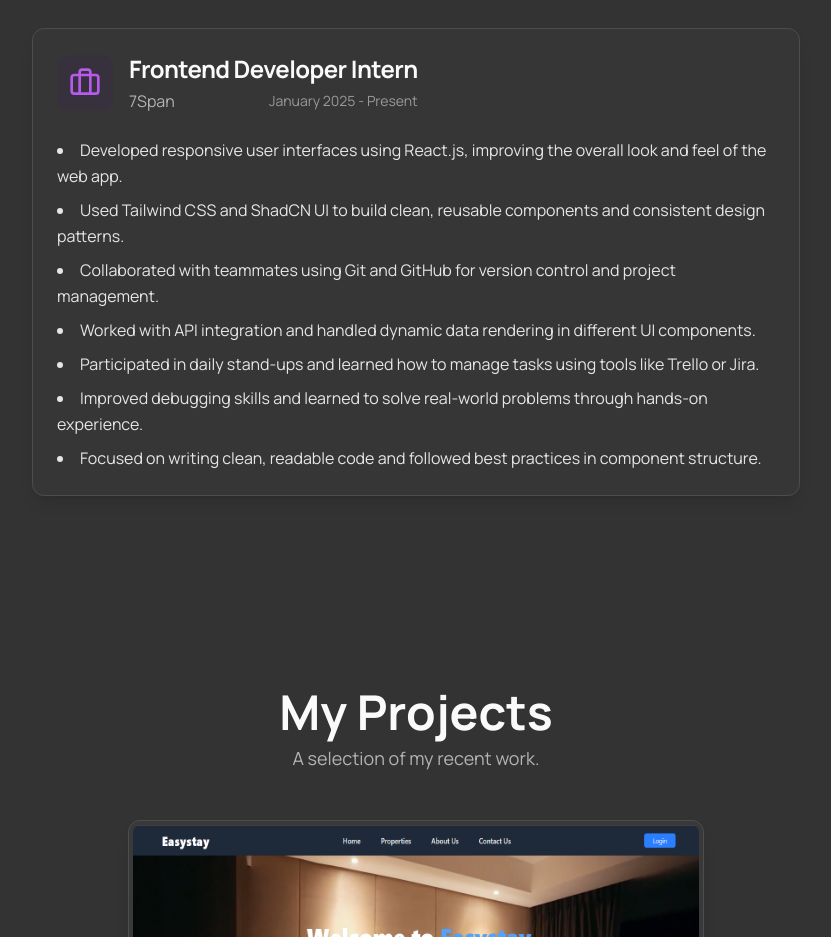
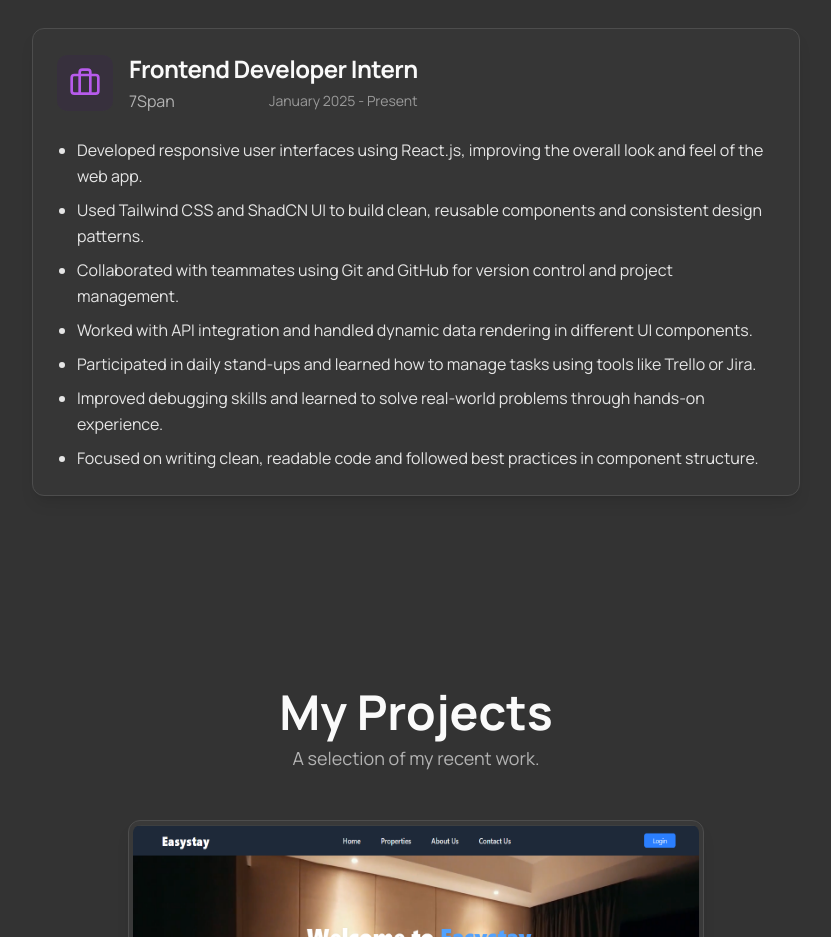
Before and after one commit to dhruvpanchal-271103/Dhruv-Portfolio, a Next.js app: page / in a window 1280 px wide. Shown: the part 2660-3597 px from the top of the page, without its empty margins (224-1055 px from the left). Built offline with nearby package versions, Linux system fonts and the light colour scheme.

Commit message:
in details alignment are not fixed

```diff
--- a/src/components/sections/experience-section.tsx
+++ b/src/components/sections/experience-section.tsx
@@ -32,7 +32,7 @@ export default function ExperienceSection() {
       </div>
 
       <div className="max-w-3xl mx-auto">
-        <div className="space-y-12"> {/* Increased spacing between cards */}
+        <div className="space-y-12">
           {workExperience.map((exp, index) => (
             <Card
               key={exp.id}
@@ -40,8 +40,8 @@ export default function ExperienceSection() {
               style={{ animationDelay: `${index * 150}ms` }}
             >
               <CardHeader>
-                <div className="flex items-center space-x-4"> {/* Changed items-start to items-center */}
-                  <div className="bg-primary/10 p-3 rounded-md shrink-0"> {/* Removed mt-1 */}
+                <div className="flex items-center space-x-4">
+                  <div className="bg-primary/10 p-3 rounded-md shrink-0">
                      <Briefcase className="w-8 h-8 text-accent" />
                   </div>
                   <div>
@@ -56,7 +56,7 @@ export default function ExperienceSection() {
                 </div>
               </CardHeader>
               <CardContent>
-                <ul className="list-disc list-inside space-y-2 text-foreground/90 leading-relaxed"> {/* Removed pl-5 */}
+                <ul className="list-disc list-outside ml-5 space-y-2 text-foreground/90 leading-relaxed">
                   {exp.responsibilities.map((responsibility, rIndex) => (
                     <li key={rIndex}>{responsibility}</li>
                   ))}
```
